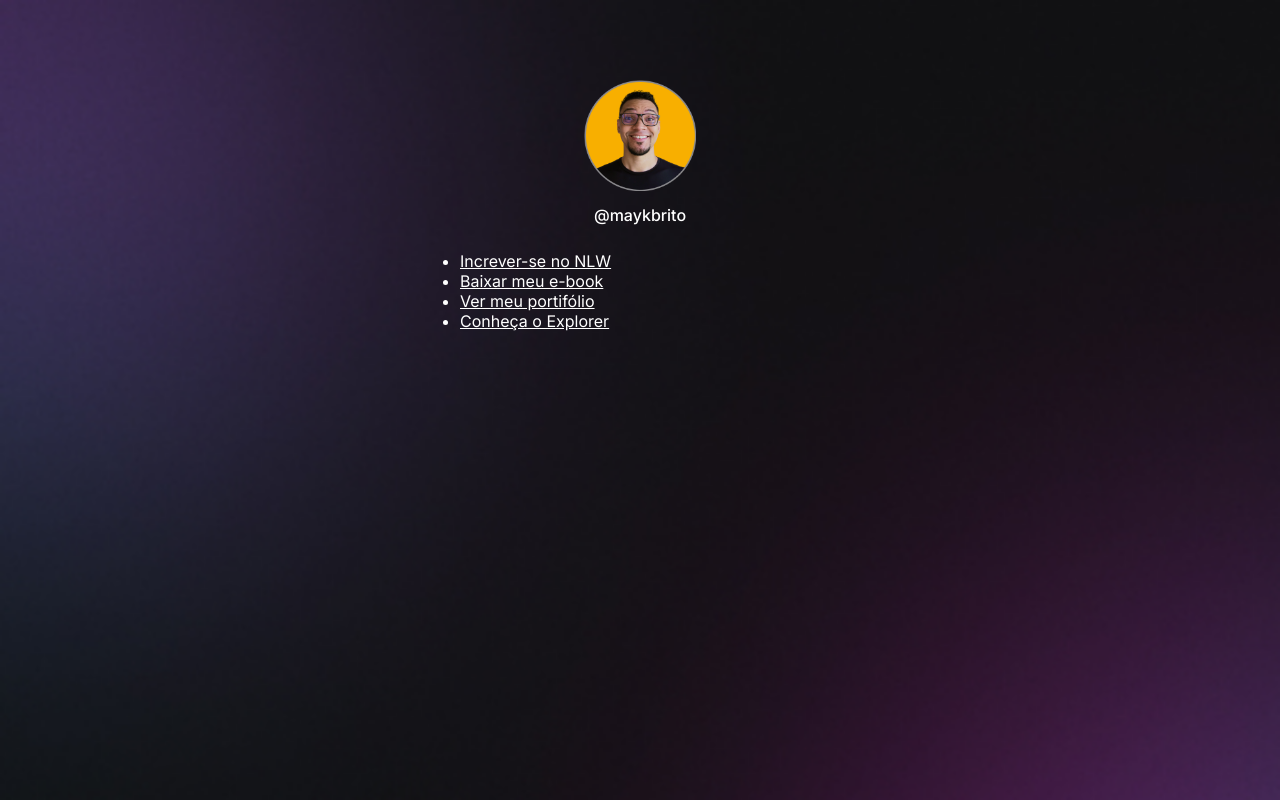
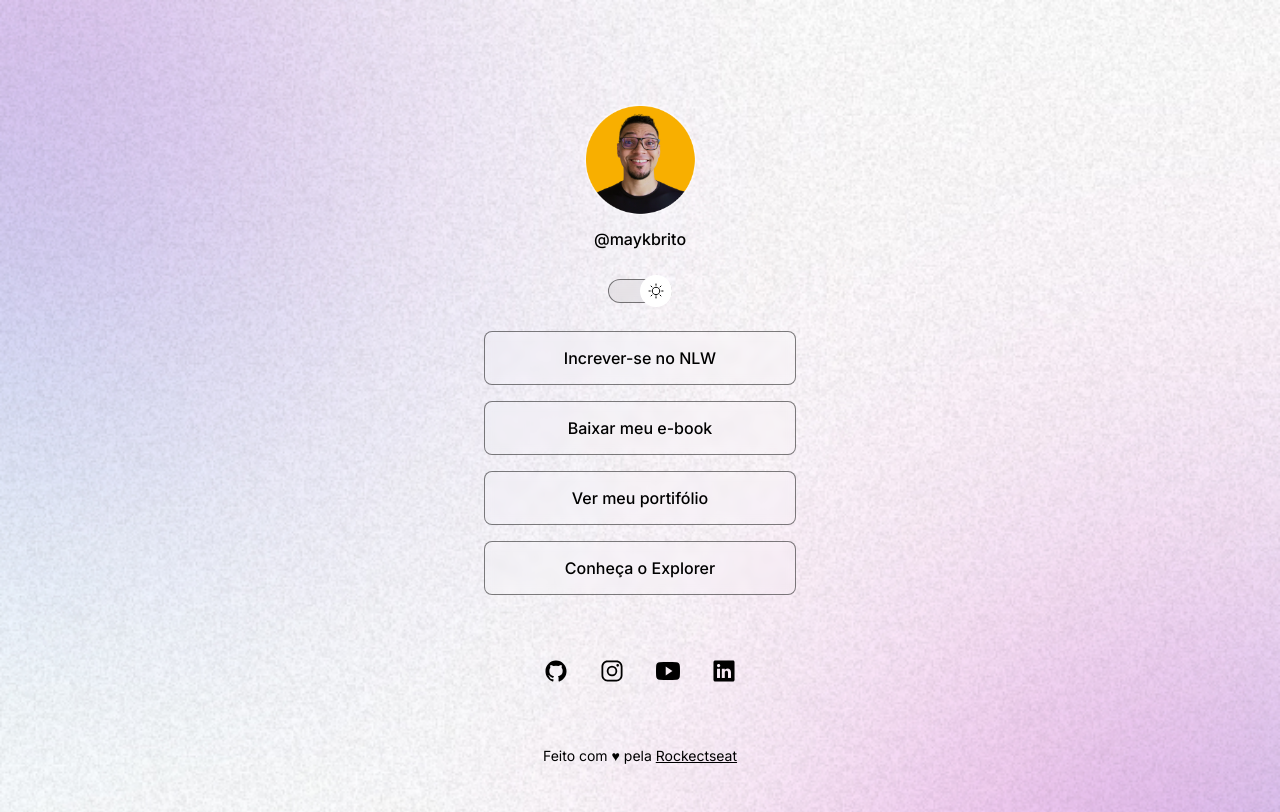
Before and after one commit to MinTougi/ProjetoDevLinks, a plain HTML site: page index.html in a window 1280 px wide. Drawn offline with nearby package versions, Linux system fonts and the light colour scheme.

Commit message:
feat(html/css): adição da segunda parte do projeto, na qual foi adicionado os botões, links e a estilização dos mesmos

```diff
--- a/index.html
+++ b/index.html
@@ -1,5 +1,5 @@
 <!DOCTYPE html>
-<html lang="pt-br">
+<html lang="pt-br"class="light">
   <head>
     <!--Fonte utilizada-->
     <link rel="preconnect" href="https://fonts.googleapis.com">
@@ -22,6 +22,11 @@
         />
         <p>@maykbrito</p>
       </div>
+
+      <div id="switch">
+        <button></button>
+        <span></span>
+      </div>
       <!--Lista das opções selecionáveis-->
       <ul>
         <li><a href="#">Increver-se no NLW</a></li>
@@ -30,6 +35,30 @@
         <li><a href="https://rocketseat.com.br/explorer" target="_blank">Conheça o Explorer</a>
         </li>
       </ul>
+      <div id="social-links">
+        <a href="https://github.com/maykbrito" target=blank>
+          <ion-icon name="logo-github"></ion-icon>
+        </a>
+
+        <a href="https://instagram.com/maykbrito" target=blank>
+          <ion-icon name="logo-instagram"></ion-icon>
+        </a>
+
+        <a href="https://youtube.com/maykbrito" target=blank>
+          <ion-icon name="logo-youtube"></ion-icon>
+        </a>
+
+        <a href="https://linkedin.com/in/maykbrito" target=blank>
+          <ion-icon name="logo-linkedin"></ion-icon>
+        </a>
+      </div>
+      <!--Footer-->
+      <footer>
+        Feito com ♥ pela <a href="https://rocketseat.com.br/explorer" target="_blank">Rockectseat</a>
+      </footer>
     </div>
+    <!--Ícones-->
+    <script type="module" src="https://unpkg.com/ionicons@7.1.0/dist/ionicons/ionicons.esm.js"></script>
+    <script nomodule src="https://unpkg.com/ionicons@7.1.0/dist/ionicons/ionicons.js"></script>
   </body>
 </html>
--- a/style.css
+++ b/style.css
@@ -4,6 +4,28 @@
   padding: 0;
   box-sizing: border-box;
 }
+/*Variáveis do modo escuro*/
+:root{
+  --text-color: white;
+  --bg-url: url(./assets/bg-mobile.jpg);
+  --stoke-color: rgba(255, 255, 255, 0.5);
+  --surface-color: rgba(255, 255, 255, 0.05);
+  --surface-color-hover: rgba(255, 255, 255, 0.2);
+  --highlight-color: rgba(255, 255, 255, 0.1);
+  --switch-bg-url: url(./assets/moon-stars.svg);
+}
+
+/*Variáveis do modo claro*/
+.light{
+  --text-color: black;
+  --bg-url: url(./assets/bg-mobile-light.jpg);
+  --stoke-color: rgba(0, 0, 0, 0.5);
+  --surface-color: rgba(0, 0, 0, 0.05);
+  --surface-color-hover: rgba(0, 0, 0, 0.2);
+  --highlight-color: rgba(0, 0, 0, 0.1);
+  --switch-bg-url: url(./assets/sun.svg);
+}
+
 body {
   /*
   background-image: url(./assets/bg-mobile.jpg);
@@ -13,17 +35,20 @@ body {
 
   Abaixo mostra o que foi feito acima, de maneira simplificada
   background: color image repeat position/size*/
-  background: url(./assets/bg-mobile.jpg) no-repeat top center/cover;
+  background: var(--bg-url) no-repeat top center/cover;
 }
 /*Define a mesma fonte utilizada em todo o código*/
 body *{
   font-family: 'Inter', sans-serif;
-  color: white;
+  color: var(--text-color);
 }
 #container{
   width: 360px;
   margin: 56px auto 0px;
+  padding: 24px;
 }
+
+/*Profile*/
 #profile {
   text-align: center;
   padding: 24px;
@@ -38,3 +63,101 @@ body *{
   line-height: 24px;
   margin-top: 8px;
 }
+
+/*Switch*/
+
+#switch {
+  position: relative;
+  width: 64px;
+  margin: 4px auto;
+}
+
+#switch button{
+  width: 32px;
+  height: 32px;
+  background: white var(--switch-bg-url) no-repeat center;
+  border: 0;
+  border-radius: 50%;
+
+  position: absolute;
+  top: 50%;
+  left: 0;
+  z-index: 1;
+  transform: translateY(-50%);
+}
+
+.light #switch button{
+  right: 0;
+  left: initial;
+}
+
+#switch span{
+  display: block;
+  width: 64px;
+  height: 24px;
+  background: var(--surface-color);
+  border: 1px solid var(--stoke-color);
+  backdrop-filter: blur(4px);
+  -webkit-backdrop-filter: blur(4px) ;
+  border-radius: 9999px;
+}
+
+ul{
+  list-style: none;
+  display: flex;
+  flex-direction: column;
+  gap: 16px;
+
+  padding: 24px 0;
+}
+ul li a{
+  display: flex;
+  justify-content: center;
+  align-items: center;
+
+  padding: 16px 24px;
+
+  background-color: rgba(255, 255, 255, 0.1);
+  border: 1px solid var(--stoke-color);
+  border-radius: 8px;
+
+  backdrop-filter: blur(4px);
+  -webkit-backdrop-filter: blur(4px);
+
+  text-decoration: none;
+  font-weight: 500;
+
+  transition: background all 0.2s;
+}
+
+ul li a:hover{
+  background-color: var(--surface-color);
+  border: 1px solid var(--text-color);
+}
+
+/*Social Liks*/
+#social-links {
+  display: flex;
+  justify-content: center;
+
+  padding: 24px 0;
+
+  font-size: 24px;
+}
+#social-links a{
+  display: flex;
+  align-items: center;
+  justify-content: center;
+  padding: 16px;
+  transition: background 0.2s;
+  border-radius: 50%;
+}
+#social-links a:hover{
+  background-color: var(--surface-color-hover);
+}
+
+footer{
+  padding: 24px 0;
+  text-align: center;
+  font-size: 14px;
+}
```
